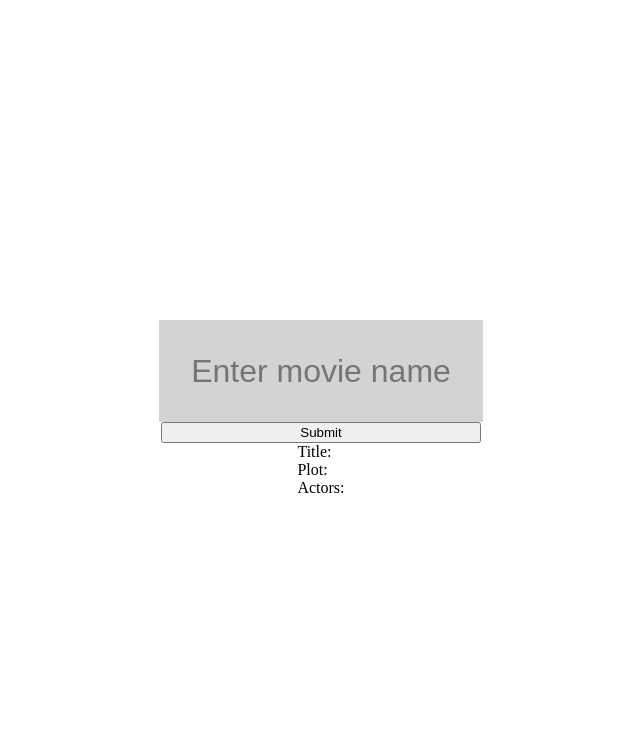
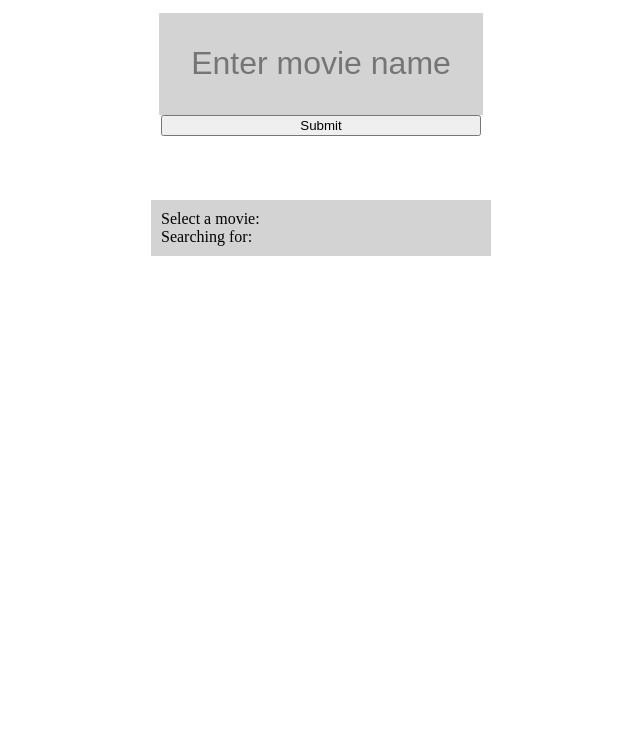
Before and after one commit to DerekJacobi/OMDB-Angular, a PHP site: page / in a window 1280 px wide. Shown: the top 737 px of the page, without its empty margins (319-959 px from the left). After the commit the page ends 256 px from the top, so only its background shows below. Run offline with PHP 8.4, Linux system fonts and the light colour scheme; some libraries are stand-ins or nearby versions.

Commit message:
searching for title instead of one movie

```diff
--- a/home.html
+++ b/home.html
@@ -22,15 +22,18 @@
           </button>
 
       </form>
-      <ul>
-        <li>Title:</li>
-        <li ng-bind="movieTitle"</li>
-          <li>Plot:</li>
-        <li ng-bind="plot"</li>
-          <li>Actors:</li>
-        <li ng-bind="actors"</li>
-      </ul>
-    </div>
+
+
+      <div id='movieList'>
+        <h1>Select a movie:</h1>
+        <h3>Searching for: <span ng-bind="movieCtrl.movieSearch"></span></h3>
+
+        <div ng-repeat="movie in movies" class="movieInList">
+          <a href="#">{{movie.Title}}  ({{movie.Year}})</a>
+        </div>
+
+      </div>
+
 
   </body>
 </html>
--- a/scripts/ang.js
+++ b/scripts/ang.js
@@ -6,13 +6,16 @@ app.controller('MovieController', function($scope, $http){
   this.movieSearch = '';
   currentThis = this;
   this.formAction = function() {
-    $http.get('http://www.omdbapi.com/?t=' + this.movieSearch + '&y=&plot=short&r=json').
+    // $http.get('http://www.omdbapi.com/?t=' + this.movieSearch + '&y=&plot=short&r=json').
+    $http.get('http://www.omdbapi.com/?s=' + this.movieSearch + '&y=&r=json').
       then(function(response){
-        currentThis.movieData = response.data;
-        console.log(currentThis.movieData);
-        $scope.movieTitle = currentThis.movieData.Title
-        $scope.plot = currentThis.movieData.Plot
-        $scope.actors = currentThis.movieData.Actors
+        console.log(response.data.Search);
+        $scope.movies = response.data.Search
+        // currentThis.movieData = response.data;
+        // console.log(currentThis.movieData);
+        // $scope.movieTitle = currentThis.movieData.Title
+        // $scope.plot = currentThis.movieData.Plot
+        // $scope.actors = currentThis.movieData.Actors
     })
   }
 
--- a/stylesheet/angStyle.css
+++ b/stylesheet/angStyle.css
@@ -56,15 +56,24 @@ form {
   justify-content: center;
   align-items: center;
   flex-direction: column;
-  margin-top: 25%;
+  margin-top: 1%;
   margin-bottom: 25%;
   transition: 1s ease all;
-}
-
-.searchUp {
-  margin-top: 0;
 }
 
 li {
 	list-style: none;
 }
+
+#movieList {
+	margin-top: 5%;
+	background-color: lightgrey;
+	width: 25%;
+	padding: 10px;
+}
+
+.movieInList {
+	color: white;
+	border: 1px solid yellow;
+	margin-bottom: 10px;
+}
```
